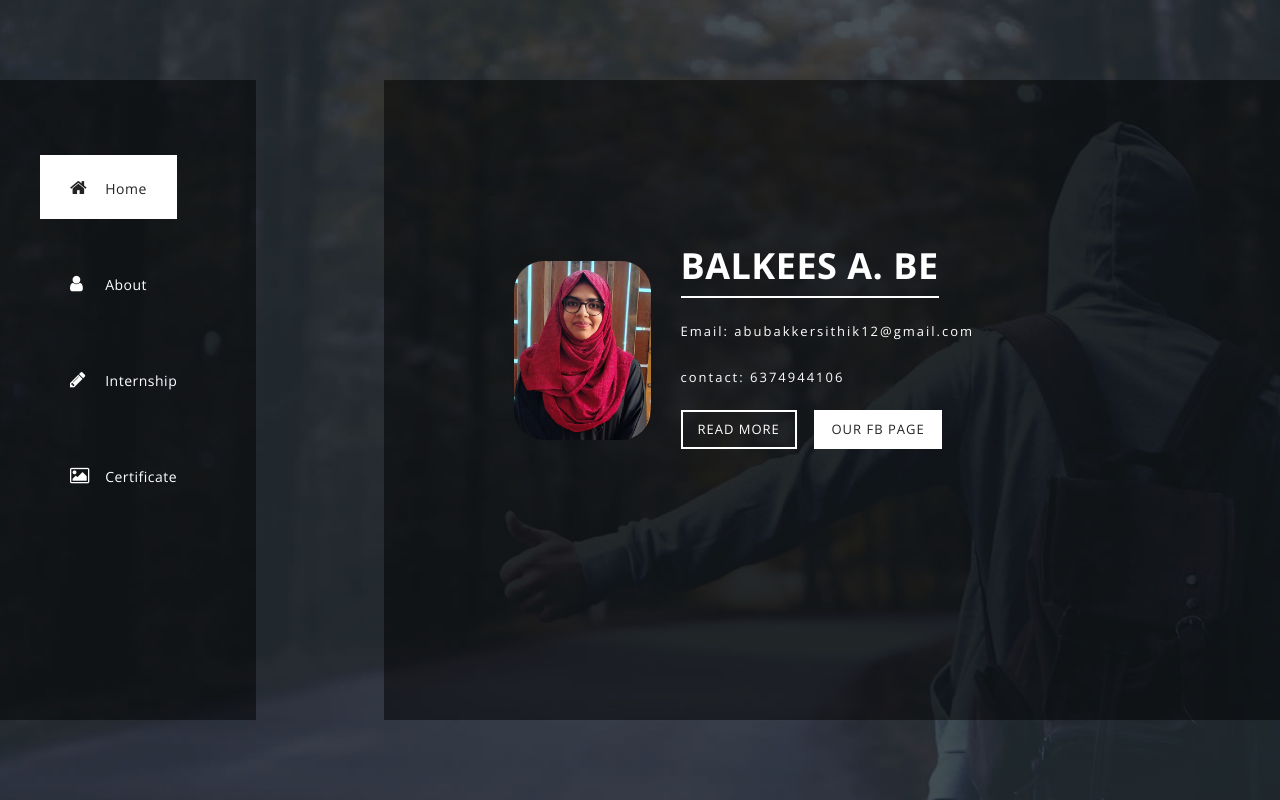
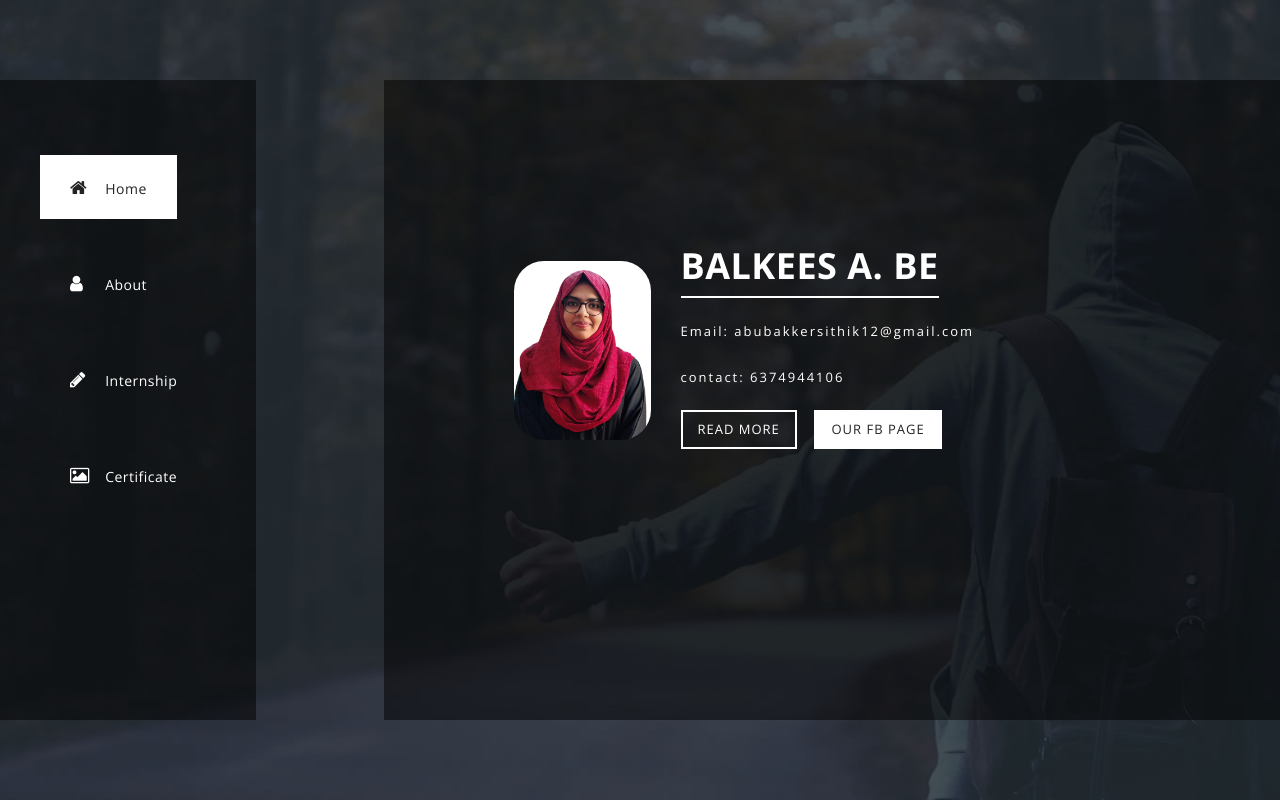
Before and after one commit to balkee/portfolio, a plain HTML site: page index.html in a window 1280 px wide. Drawn offline with nearby package versions, Linux system fonts and the light colour scheme.

Commit message:
image changed

```diff
--- a/index.html
+++ b/index.html
@@ -54,7 +54,7 @@ https://templatemo.com/tm-512-moonlight
             <div class="content first-content">
               <div class="container-fluid">
                   <div class="col-md-3">
-                      <div class="author-image"><img src="img/author_image.jpeg" alt="Author Image"></div>
+                      <div class="author-image"><img src="img/author_image.png" alt="Author Image"></div>
                   </div>
                   <div class="col-md-9">
                       <h2>BALKEES A. BE</h2>
```
Also changed, not shown: img/author_image.jpeg (deleted), img/author_image.png (added).
